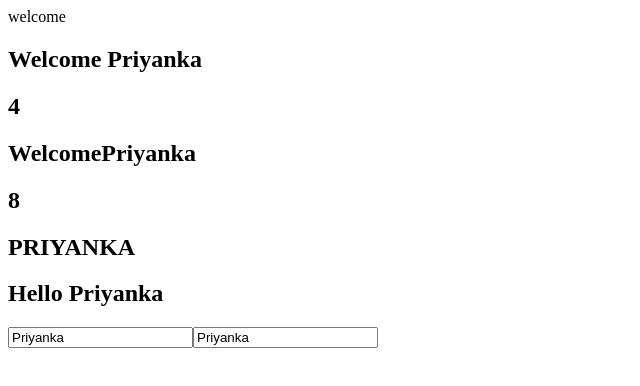
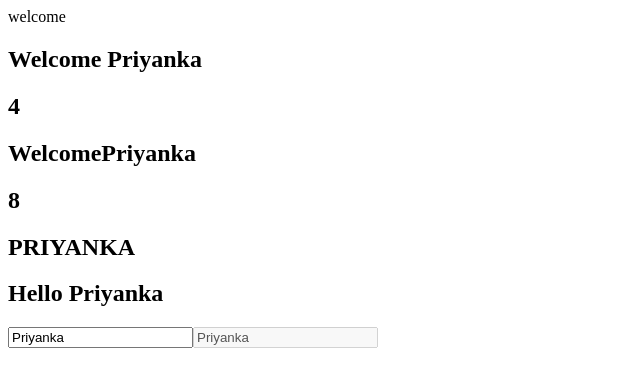
Before and after one commit to priyanka-teke05/angular-practice, an Angular app: page / in a window 1280 px wide. Shown: the top 386 px of the page, without its empty margins (0-640 px from the left). Built offline with nearby package versions, Linux system fonts and the light colour scheme.

Commit message:
MODIFIED: change disabled value

```diff
--- a/src/app/component1/component1.component.ts
+++ b/src/app/component1/component1.component.ts
@@ -17,7 +17,7 @@ import { Component, OnInit } from '@angular/core';
               <h2>{{name.toUpperCase()}}</h2>
               <h2>{{greetUser()}}</h2>
               <input [id]="myId" type="text" value="Priyanka">
-              <input [disabled]="false" id="{{myId}}" type="text" value="Priyanka">
+              <input [disabled]="true" id="{{myId}}" type="text" value="Priyanka">
               `,
   styleUrls: ['./component1.component.css']
 })
```
